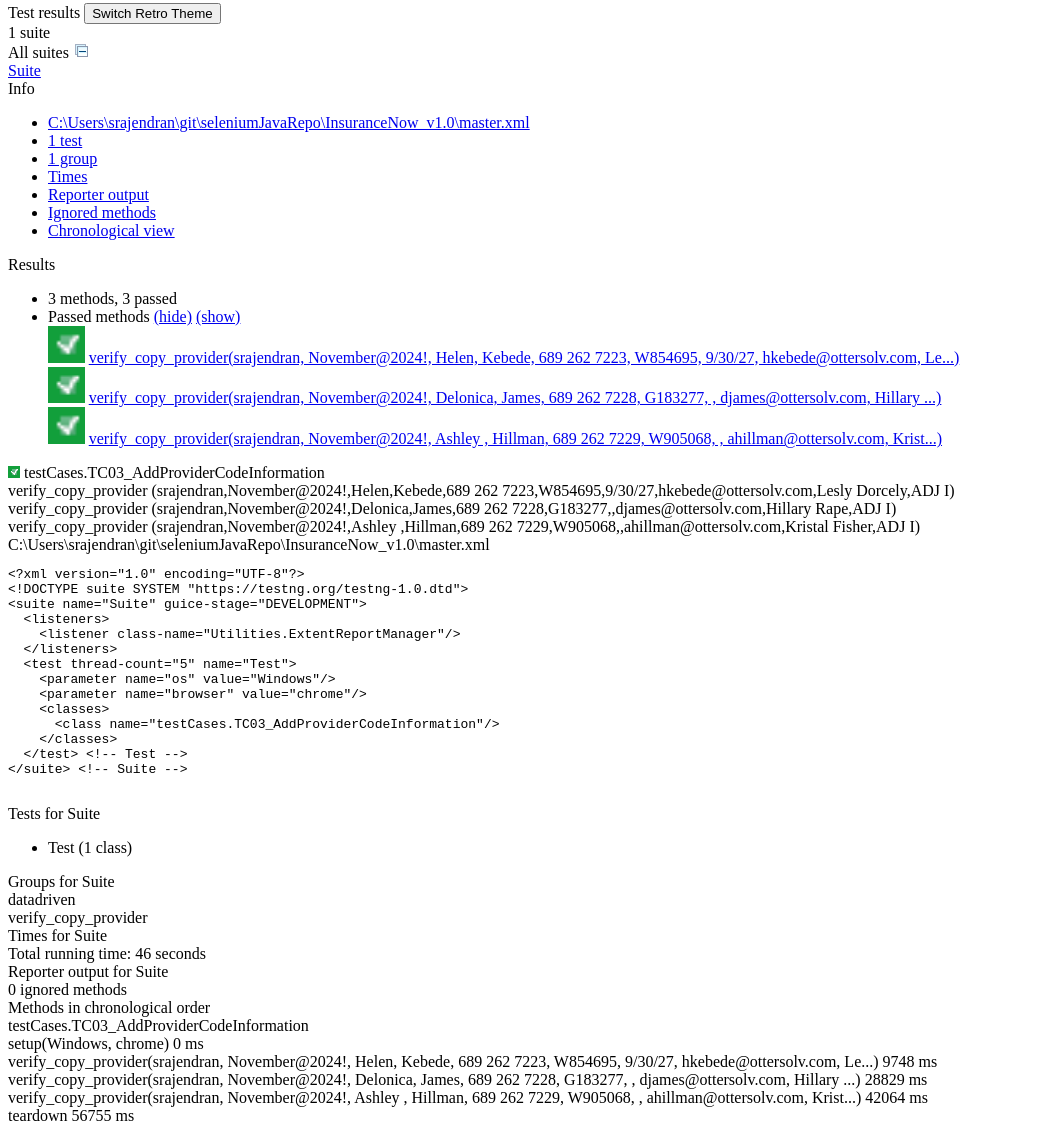
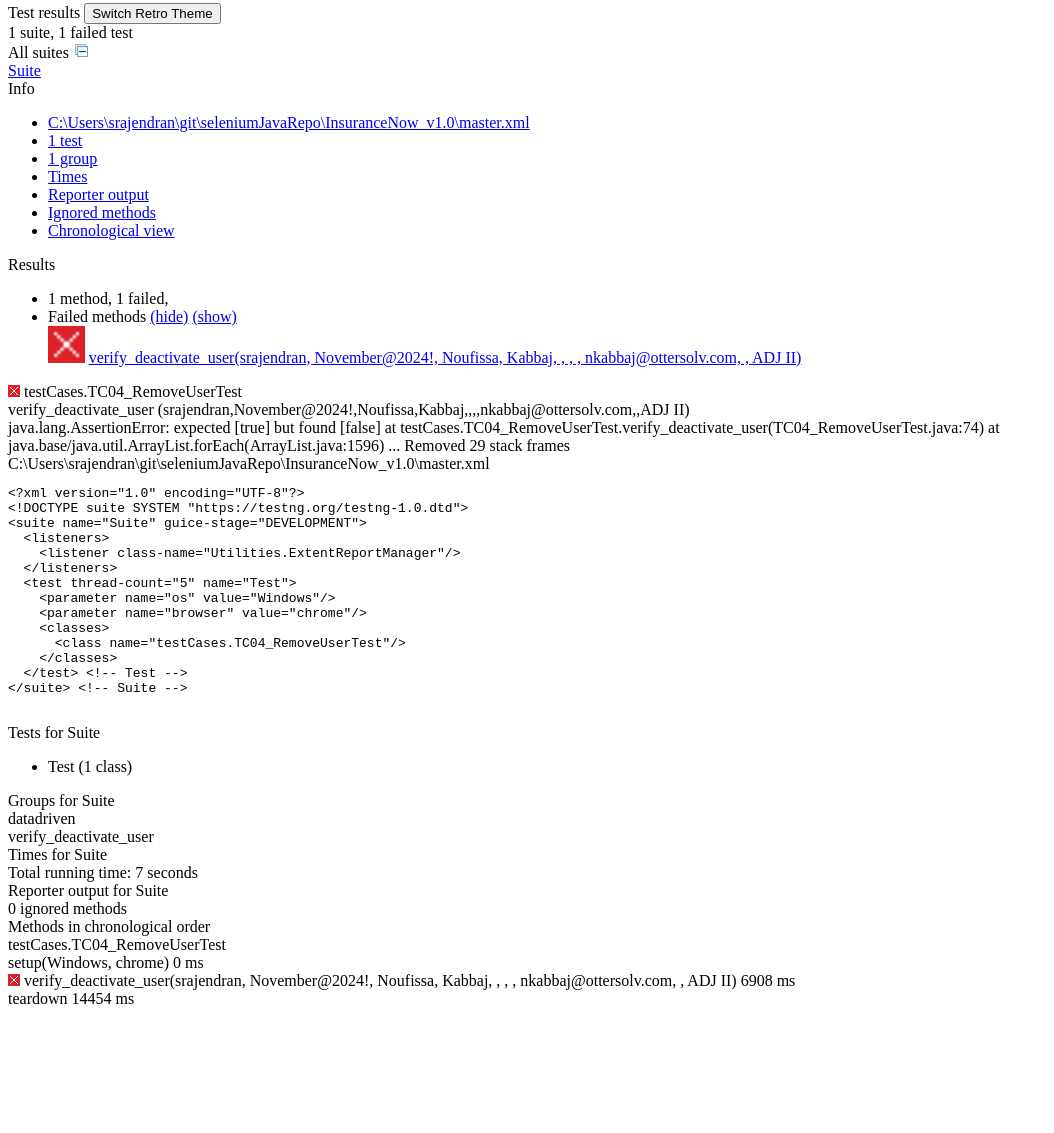
Before and after one commit to rajsenatusa/seleniumJavaRepo, a plain HTML site: page InsuranceNow_v1.0/test-output/index.html in a window 1280 px wide. Shown: the part 5-1138 px from the top of the page, without its empty margins (0-1054 px from the left). After the commit the page ends 1021 px from the top, so only its background shows below. Drawn offline with Linux system fonts and the light colour scheme; a script that the page names is missing.

Commit message:
working on deactivate user

```diff
--- a/InsuranceNow_v1.0/master.xml
+++ b/InsuranceNow_v1.0/master.xml
@@ -17,7 +17,8 @@
     <classes>
 	  <!-- <class name="testCases.TC01_InLoginTest"/> -->
        <!-- <class name ="testCases.TC02_InLoginTest_DDT"/> -->
-       <class name="testCases.TC03_AddProviderCodeInformation"/>
+       <!-- <class name="testCases.TC03_AddProviderCodeInformation"/> -->
+  	  		<class name="testCases.TC04_RemoveUserTest"/>
 
     </classes>
 
--- a/InsuranceNow_v1.0/test-output/index.html
+++ b/InsuranceNow_v1.0/test-output/index.html
@@ -25,7 +25,7 @@
       <span class="top-banner-title-font">Test results</span>
       <button id="button" class="button">Switch Retro Theme</button> <!-- button -->
       <br/>
-      <span class="top-banner-font-1">1 suite</span>
+      <span class="top-banner-font-1">1 suite, 1 failed test</span>
     </div> <!-- top-banner-root -->
     <div class="navigator-root">
       <div class="navigator-suite-header">
@@ -39,7 +39,7 @@
         <div class="rounded-window">
           <div class="suite-header light-rounded-window-top">
             <a href="#" panel-name="suite-Suite" class="navigator-link">
-              <span class="suite-name border-passed">Suite</span>
+              <span class="suite-name border-failed">Suite</span>
             </a> <!-- navigator-link -->
           </div> <!-- suite-header light-rounded-window-top -->
           <div class="navigator-suite-content">
@@ -92,31 +92,21 @@
               <div class="suite-section-content">
                 <ul>
                   <li>
-                    <span class="method-stats">3 methods,   3 passed</span>
+                    <span class="method-stats">1 method, 1 failed,   </span>
                   </li>
                   <li>
-                    <span class="method-list-title passed">Passed methods</span>
-                    <span class="show-or-hide-methods passed">
-                      <a href="#" panel-name="suite-Suite" class="hide-methods passed suite-Suite"> (hide)</a> <!-- hide-methods passed suite-Suite -->
-                      <a href="#" panel-name="suite-Suite" class="show-methods passed suite-Suite"> (show)</a> <!-- show-methods passed suite-Suite -->
+                    <span class="method-list-title failed">Failed methods</span>
+                    <span class="show-or-hide-methods failed">
+                      <a href="#" panel-name="suite-Suite" class="hide-methods failed suite-Suite"> (hide)</a> <!-- hide-methods failed suite-Suite -->
+                      <a href="#" panel-name="suite-Suite" class="show-methods failed suite-Suite"> (show)</a> <!-- show-methods failed suite-Suite -->
                     </span>
-                    <div class="method-list-content passed suite-Suite">
+                    <div class="method-list-content failed suite-Suite">
                       <span>
-                        <img src="passed.png" width="3%"/>
-                        <a href="#" panel-name="suite-Suite" title="testCases.TC03_AddProviderCodeInformation" class="method navigator-link" hash-for-method="verify_copy_provider(srajendran, November@2024!, Helen, Kebede, 689 262 7223, W854695, 9/30/27, hkebede@ottersolv.com, Le...)">verify_copy_provider(srajendran, November@2024!, Helen, Kebede, 689 262 7223, W854695, 9/30/27, hkebede@ottersolv.com, Le...)</a> <!-- method navigator-link -->
+                        <img src="failed.png" width="3%"/>
+                        <a href="#" panel-name="suite-Suite" title="testCases.TC04_RemoveUserTest" class="method navigator-link" hash-for-method="verify_deactivate_user(srajendran, November@2024!, Noufissa, Kabbaj, , , , nkabbaj@ottersolv.com, , ADJ II)">verify_deactivate_user(srajendran, November@2024!, Noufissa, Kabbaj, , , , nkabbaj@ottersolv.com, , ADJ II)</a> <!-- method navigator-link -->
                       </span>
                       <br/>
-                      <span>
-                        <img src="passed.png" width="3%"/>
-                        <a href="#" panel-name="suite-Suite" title="testCases.TC03_AddProviderCodeInformation" class="method navigator-link" hash-for-method="verify_copy_provider(srajendran, November@2024!, Delonica, James, 689 262 7228, G183277, , djames@ottersolv.com, Hillary ...)">verify_copy_provider(srajendran, November@2024!, Delonica, James, 689 262 7228, G183277, , djames@ottersolv.com, Hillary ...)</a> <!-- method navigator-link -->
-                      </span>
-                      <br/>
-                      <span>
-                        <img src="passed.png" width="3%"/>
-                        <a href="#" panel-name="suite-Suite" title="testCases.TC03_AddProviderCodeInformation" class="method navigator-link" hash-for-method="verify_copy_provider(srajendran, November@2024!, Ashley , Hillman, 689 262 7229, W905068, , ahillman@ottersolv.com, Krist...)">verify_copy_provider(srajendran, November@2024!, Ashley , Hillman, 689 262 7229, W905068, , ahillman@ottersolv.com, Krist...)</a> <!-- method navigator-link -->
-                      </span>
-                      <br/>
-                    </div> <!-- method-list-content passed suite-Suite -->
+                    </div> <!-- method-list-content failed suite-Suite -->
                   </li>
                 </ul>
               </div> <!-- suite-section-content -->
@@ -128,38 +118,27 @@
     <div class="wrapper">
       <div class="main-panel-root">
         <div panel-name="suite-Suite" class="panel Suite">
-          <div class="suite-Suite-class-passed">
+          <div class="suite-Suite-class-failed">
             <div class="main-panel-header rounded-window-top">
-              <img src="passed.png"/>
-              <span class="class-name">testCases.TC03_AddProviderCodeInformation</span>
+              <img src="failed.png"/>
+              <span class="class-name">testCases.TC04_RemoveUserTest</span>
             </div> <!-- main-panel-header rounded-window-top -->
             <div class="main-panel-content rounded-window-bottom">
               <div class="method">
                 <div class="method-content">
-                  <a name="verify_copy_provider(srajendran, November@2024!, Helen, Kebede, 689 262 7223, W854695, 9/30/27, hkebede@ottersolv.com, Le...)">
-                  </a> <!-- verify_copy_provider(srajendran, November@2024!, Helen, Kebede, 689 262 7223, W854695, 9/30/27, hkebede@ottersolv.com, Le...) -->
-                  <span class="method-name">verify_copy_provider</span>
-                  <span class="parameters">(srajendran,November@2024!,Helen,Kebede,689 262 7223,W854695,9/30/27,hkebede@ottersolv.com,Lesly Dorcely,ADJ I)</span>
-                </div> <!-- method-content -->
-              </div> <!-- method -->
-              <div class="method">
-                <div class="method-content">
-                  <a name="verify_copy_provider(srajendran, November@2024!, Delonica, James, 689 262 7228, G183277, , djames@ottersolv.com, Hillary ...)">
-                  </a> <!-- verify_copy_provider(srajendran, November@2024!, Delonica, James, 689 262 7228, G183277, , djames@ottersolv.com, Hillary ...) -->
-                  <span class="method-name">verify_copy_provider</span>
-                  <span class="parameters">(srajendran,November@2024!,Delonica,James,689 262 7228,G183277,,djames@ottersolv.com,Hillary Rape,ADJ I)</span>
-                </div> <!-- method-content -->
-              </div> <!-- method -->
-              <div class="method">
-                <div class="method-content">
-                  <a name="verify_copy_provider(srajendran, November@2024!, Ashley , Hillman, 689 262 7229, W905068, , ahillman@ottersolv.com, Krist...)">
-                  </a> <!-- verify_copy_provider(srajendran, November@2024!, Ashley , Hillman, 689 262 7229, W905068, , ahillman@ottersolv.com, Krist...) -->
-                  <span class="method-name">verify_copy_provider</span>
-                  <span class="parameters">(srajendran,November@2024!,Ashley ,Hillman,689 262 7229,W905068,,ahillman@ottersolv.com,Kristal Fisher,ADJ I)</span>
+                  <a name="verify_deactivate_user(srajendran, November@2024!, Noufissa, Kabbaj, , , , nkabbaj@ottersolv.com, , ADJ II)">
+                  </a> <!-- verify_deactivate_user(srajendran, November@2024!, Noufissa, Kabbaj, , , , nkabbaj@ottersolv.com, , ADJ II) -->
+                  <span class="method-name">verify_deactivate_user</span>
+                  <span class="parameters">(srajendran,November@2024!,Noufissa,Kabbaj,,,,nkabbaj@ottersolv.com,,ADJ II)</span>
+                  <div class="stack-trace">java.lang.AssertionError: expected [true] but found [false]
+	at testCases.TC04_RemoveUserTest.verify_deactivate_user(TC04_RemoveUserTest.java:74)
+	at java.base/java.util.ArrayList.forEach(ArrayList.java:1596)
+... Removed 29 stack frames
+</div> <!-- stack-trace -->
                 </div> <!-- method-content -->
               </div> <!-- method -->
             </div> <!-- main-panel-content rounded-window-bottom -->
-          </div> <!-- suite-Suite-class-passed -->
+          </div> <!-- suite-Suite-class-failed -->
         </div> <!-- panel Suite -->
         <div panel-name="test-xml-Suite" class="panel">
           <div class="main-panel-header rounded-window-top">
@@ -177,7 +156,7 @@
     &lt;parameter name=&quot;os&quot; value=&quot;Windows&quot;/&gt;
     &lt;parameter name=&quot;browser&quot; value=&quot;chrome&quot;/&gt;
     &lt;classes&gt;
-      &lt;class name=&quot;testCases.TC03_AddProviderCodeInformation&quot;/&gt;
+      &lt;class name=&quot;testCases.TC04_RemoveUserTest&quot;/&gt;
     &lt;/classes&gt;
   &lt;/test&gt; &lt;!-- Test --&gt;
 &lt;/suite&gt; &lt;!-- Suite --&gt;
@@ -205,7 +184,7 @@
               <span class="test-group-name">datadriven</span>
               <br/>
               <div class="method-in-group">
-                <span class="method-in-group-name">verify_copy_provider</span>
+                <span class="method-in-group-name">verify_deactivate_user</span>
                 <br/>
               </div> <!-- method-in-group -->
             </div> <!-- test-group -->
@@ -225,24 +204,16 @@ data.addColumn('number', 'Number');
 data.addColumn('string', 'Method');
 data.addColumn('string', 'Class');
 data.addColumn('number', 'Time (ms)');
-data.addRows(3);
+data.addRows(1);
 data.setCell(0, 0, 0)
-data.setCell(0, 1, 'verify_copy_provider')
-data.setCell(0, 2, 'testCases.TC03_AddProviderCodeInformation')
-data.setCell(0, 3, 19058);
-data.setCell(1, 0, 1)
-data.setCell(1, 1, 'verify_copy_provider')
-data.setCell(1, 2, 'testCases.TC03_AddProviderCodeInformation')
-data.setCell(1, 3, 14686);
-data.setCell(2, 0, 2)
-data.setCell(2, 1, 'verify_copy_provider')
-data.setCell(2, 2, 'testCases.TC03_AddProviderCodeInformation')
-data.setCell(2, 3, 13227);
+data.setCell(0, 1, 'verify_deactivate_user')
+data.setCell(0, 2, 'testCases.TC04_RemoveUserTest')
+data.setCell(0, 3, 7378);
 window.suiteTableData['Suite']= { tableData: data, tableDiv: 'times-div-Suite'}
 return data;
 }
               </script>
-              <span class="suite-total-time">Total running time: 46 seconds</span>
+              <span class="suite-total-time">Total running time: 7 seconds</span>
               <div id="times-div-Suite">
               </div> <!-- times-div-Suite -->
             </div> <!-- times-div -->
@@ -268,26 +239,20 @@ return data;
           </div> <!-- main-panel-header rounded-window-top -->
           <div class="main-panel-content rounded-window-bottom">
             <div class="chronological-class">
-              <div class="chronological-class-name">testCases.TC03_AddProviderCodeInformation</div> <!-- chronological-class-name -->
+              <div class="chronological-class-name">testCases.TC04_RemoveUserTest</div> <!-- chronological-class-name -->
               <div class="configuration-class before">
                 <span class="method-name">setup(Windows, chrome)</span>
                 <span class="method-start">0 ms</span>
               </div> <!-- configuration-class before -->
               <div class="test-method">
-                <span class="method-name">verify_copy_provider(srajendran, November@2024!, Helen, Kebede, 689 262 7223, W854695, 9/30/27, hkebede@ottersolv.com, Le...)</span>
-                <span class="method-start">9748 ms</span>
-              </div> <!-- test-method -->
-              <div class="test-method">
-                <span class="method-name">verify_copy_provider(srajendran, November@2024!, Delonica, James, 689 262 7228, G183277, , djames@ottersolv.com, Hillary ...)</span>
-                <span class="method-start">28829 ms</span>
-              </div> <!-- test-method -->
-              <div class="test-method">
-                <span class="method-name">verify_copy_provider(srajendran, November@2024!, Ashley , Hillman, 689 262 7229, W905068, , ahillman@ottersolv.com, Krist...)</span>
-                <span class="method-start">42064 ms</span>
+                <img src="failed.png">
+                </img>
+                <span class="method-name">verify_deactivate_user(srajendran, November@2024!, Noufissa, Kabbaj, , , , nkabbaj@ottersolv.com, , ADJ II)</span>
+                <span class="method-start">6908 ms</span>
               </div> <!-- test-method -->
               <div class="configuration-class after">
                 <span class="method-name">teardown</span>
-                <span class="method-start">56755 ms</span>
+                <span class="method-start">14454 ms</span>
               </div> <!-- configuration-class after -->
           </div> <!-- main-panel-content rounded-window-bottom -->
         </div> <!-- panel -->
```
Also changed, not shown: InsuranceNow_v1.0/test-output/emailable-report.html (+6 -5 lines), 2 other files.
